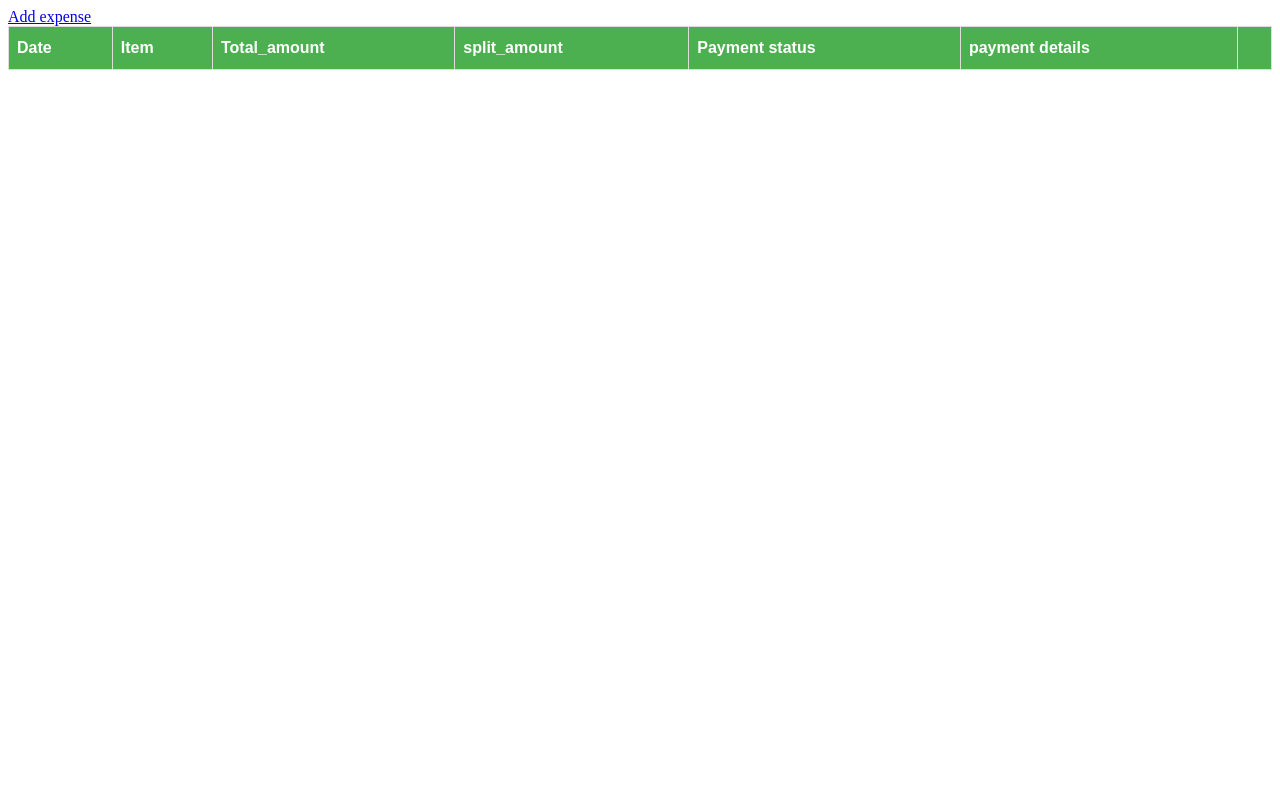
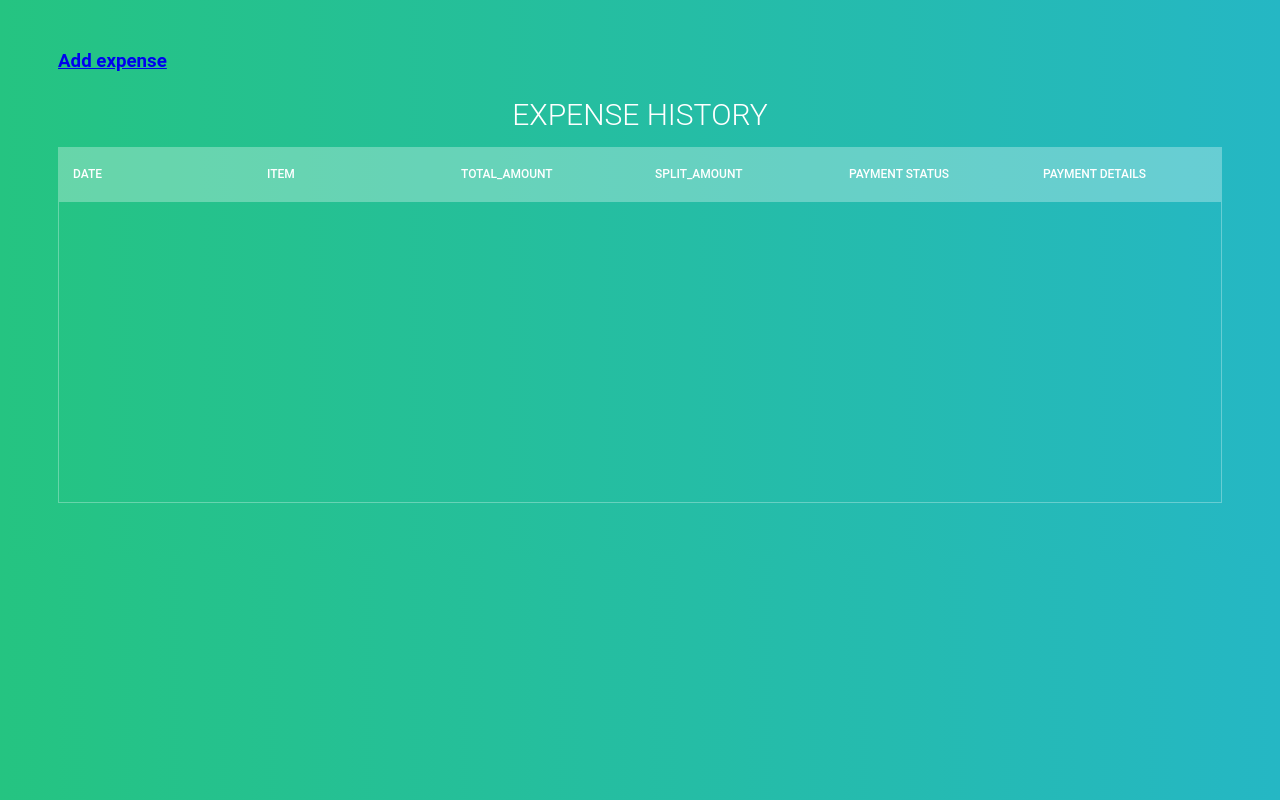
Before and after one commit to Akash2515/Moneyviser, a Django app: page /login/expense/ in a window 1280 px wide. Run offline with Django 3.2, Linux system fonts and the light colour scheme; a user stored in the database is signed in; tables that the repository leaves empty hold one stand-in row (values such as "Sample post"); lists and menus that the app fills with data are empty.

Commit message:
The project is completed and commited for Elastic bean stack implementation

```diff
--- a/moneyapp/views.py
+++ b/moneyapp/views.py
@@ -10,10 +10,6 @@ from .forms import CreateUForm
 from django.contrib.sessions.models import Session
 from django.core import signing
 from collections import defaultdict
-
-
-
-
 
 def loginUser(request):
     if request.user.is_authenticated:
@@ -54,12 +50,18 @@ def registerUser(request):
 
 @login_required(login_url='login')
 def home(request):
+
+    loggedinuser=int(request.user.id)
+
+    loggedinuser=loggedinuser-1
+
+    for i in Customer.objects.all().filter(custmer_id=loggedinuser):
+        displayusername=i.name
+
     value = {}
     for c in Customer.objects.raw('Select name,custmer_id From moneyapp_customer'):
-        # print('gf',c.name)
-        # print('id',c.custmer_id)
         value[c.custmer_id] = c.name
-    # print('value', value)
+
     context={'value': value}
     if request.method=='POST':
         itemdetail=request.POST.get('itemname')
@@ -85,17 +87,19 @@ def logoutUser(request):
 
 
 def Expenselist(request):
+
     safe_value=[]
     value=defaultdict(list)
     context={}
     userloggedin=int(request.user.id)
+    userloggedin=userloggedin-1
+
 
     for safe in Expense_Split.objects.all().filter(reciept_id=userloggedin):
         Epk=safe.expense_id.pk
         exp=Expense.objects.filter(pk=Epk).get()
         value['Date']=(exp.Bill_Date)
         value['item']=(exp.item)
-
         value['Total_amount']=(exp.amount)
         value['amount_split']=(safe.split_amount)
         value['payment_status']=(safe.reciept_paid)
@@ -103,10 +107,28 @@ def Expenselist(request):
         value=dict(value)
         value_copy=value.copy()
         safe_value.append(value_copy)
+    context['safe']=(safe_value)
+
+    if request.method=="POST":
+
+        paid_expense_id=request.POST.get('identity')
 
 
-    if request.GET.get('payment'):
-        print('i paid')
+        Expense_Split_update=Expense_Split.objects.get(reciept_id=userloggedin,expense_id=paid_expense_id)
+        Expense_Split_update.reciept_paid=True
+        Expense_Split_update.save()
 
-    context['safe']=(safe_value)
+        Expense_update=Expense.objects.get(pk=paid_expense_id)
+        print(Expense_update)
+        check_paid_count=Expense_Split.objects.filter(expense_id=paid_expense_id,reciept_paid=True).count()
+
+        for i in Expense.objects.all().filter(expense_id=paid_expense_id):
+            length=len(i.split_members)
+
+        if length==check_paid_count:
+            Expense_update=Expense.objects.get(pk=paid_expense_id)
+            Expense_update.paid=True
+            Expense_update.save()
+
+
     return render(request,'expense.html',context)
--- a/templates/dashboard.html
+++ b/templates/dashboard.html
@@ -51,6 +51,7 @@
             </div>
             <div class="header"><h1>Money wiser</h1></div>
 
+
         <div class="form">
             <form action="" method="POST" >
                 {% csrf_token %}
--- a/templates/expense.html
+++ b/templates/expense.html
@@ -1,47 +1,133 @@
+
+
 <!DOCTYPE html>
 <html>
 <head>
-<style>
-#customers {
-  font-family: Arial, Helvetica, sans-serif;
-  border-collapse: collapse;
-  width: 100%;
+	<title></title>
+</head>
+<style >
+
+h1{
+  font-size: 30px;
+  color: #fff;
+  text-transform: uppercase;
+  font-weight: 300;
+  text-align: center;
+  margin-bottom: 15px;
+}
+table{
+  width:100%;
+  table-layout: fixed;
+}
+.tbl-header{
+  background-color: rgba(255,255,255,0.3);
+ }
+.tbl-content{
+  height:300px;
+  overflow-x:auto;
+  margin-top: 0px;
+  border: 1px solid rgba(255,255,255,0.3);
+}
+th{
+  padding: 20px 15px;
+  text-align: left;
+  font-weight: 500;
+  font-size: 12px;
+  color: #fff;
+  text-transform: uppercase;
+}
+td{
+  padding: 15px;
+  text-align: left;
+  vertical-align:middle;
+  font-weight: 300;
+  font-size: 12px;
+  color: #fff;
+  border-bottom: solid 1px rgba(255,255,255,0.1);
 }
 
-#customers td, #customers th {
-  border: 1px solid #ddd;
-  padding: 8px;
+
+/* demo styles */
+
+@import url(https://fonts.googleapis.com/css?family=Roboto:400,500,300,700);
+body{
+  background: -webkit-linear-gradient(left, #25c481, #25b7c4);
+  background: linear-gradient(to right, #25c481, #25b7c4);
+  font-family: 'Roboto', sans-serif;
+}
+section{
+  margin: 50px;
 }
 
-#customers tr:nth-child(even){background-color: #f2f2f2;}
 
-#customers tr:hover {background-color: #ddd;}
+/* follow me template */
+.made-with-love {
+  margin-top: 40px;
+  padding: 10px;
+  clear: left;
+  text-align: center;
+  font-size: 10px;
+  font-family: arial;
+  color: #fff;
+}
+.made-with-love i {
+  font-style: normal;
+  color: #F50057;
+  font-size: 14px;
+  position: relative;
+  top: 2px;
+}
+.made-with-love a {
+  color: #fff;
+  text-decoration: none;
+}
+.made-with-love a:hover {
+  text-decoration: underline;
+}
 
-#customers th {
-  padding-top: 12px;
-  padding-bottom: 12px;
-  text-align: left;
-  background-color: #4CAF50;
-  color: white;
+
+/* for custom scrollbar for webkit browser*/
+
+::-webkit-scrollbar {
+    width: 6px;
+}
+::-webkit-scrollbar-track {
+    -webkit-box-shadow: inset 0 0 6px rgba(0,0,0,0.3);
+}
+::-webkit-scrollbar-thumb {
+    -webkit-box-shadow: inset 0 0 6px rgba(0,0,0,0.3);
 }
 </style>
-</head>
+<script>
+	$(window).on("load resize ", function() {
+  var scrollWidth = $('.tbl-content').width() - $('.tbl-content table').width();
+  $('.tbl-header').css({'padding-right':scrollWidth});
+}).resize();
+</script>
 {% block content %}
 <body>
-  <a href="/">Add expense</a>
 
-<table id="customers">
 
-  <tr>
+
+<section>
+	<h3><a href="/">Add expense</a></h3>
+
+  <h1>Expense History</h1>
+  <div class="tbl-header">
+    <table cellpadding="0" cellspacing="0" border="0">
+      <thead>
         <th>Date</th>
     	<th>Item</th>
     	<th>Total_amount</th>
     	<th>split_amount</th>
     	<th>Payment status</th>
     	<th>payment details </th>
-    <th></th>
-
-  </tr>
+      </thead>
+    </table>
+  </div>
+  <div class="tbl-content">
+    <table cellpadding="0" cellspacing="0" border="0">
+      <tbody>
          {% for valu in safe%}
     <tr>
 
@@ -70,15 +156,18 @@
           {% endif %}
           {% if val == False %}
             <td font-size=20px; > &#10005; </td>
-            <td><button type="button" id='{{valu.id}}' class="btn btn-success" onclick="myFunction(this.id);" >make payment</button>
+            <form method="POST">
+              {% csrf_token %}
+            <td><button type="input" id='{{valu.id}}' value='{{valu.id}}' name='identity' class="btn btn-success" onclick="myFunction(this.id);" >make payment</button>
               <script>
               function myFunction(clicked_id) {
-                alert(clicked_id);
+                alert('Paid the amount');
                 document.getElementById(clicked_id).innerHTML = "paid the amount";
               }
               </script>
 
             </td>
+          </form>
           {% endif %}
 
         {% endif %}
@@ -90,8 +179,11 @@
 
 
     {% endfor %}
+      </tbody>
+    </table>
+  </div>
+</section>
 
-</table>
 
 </body>
 {% endblock %}
```
Lines whose indentation alone changed are shown as unchanged.
